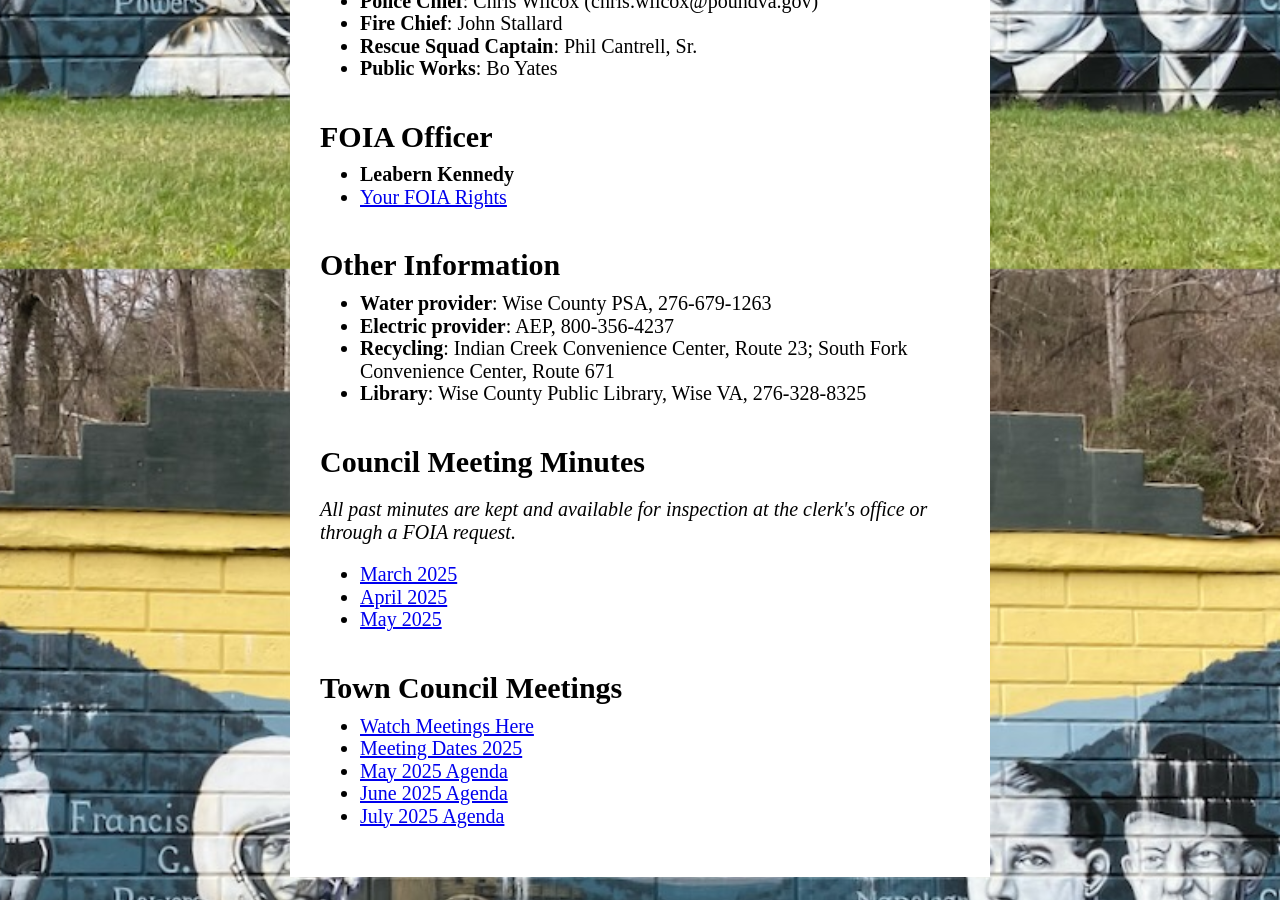
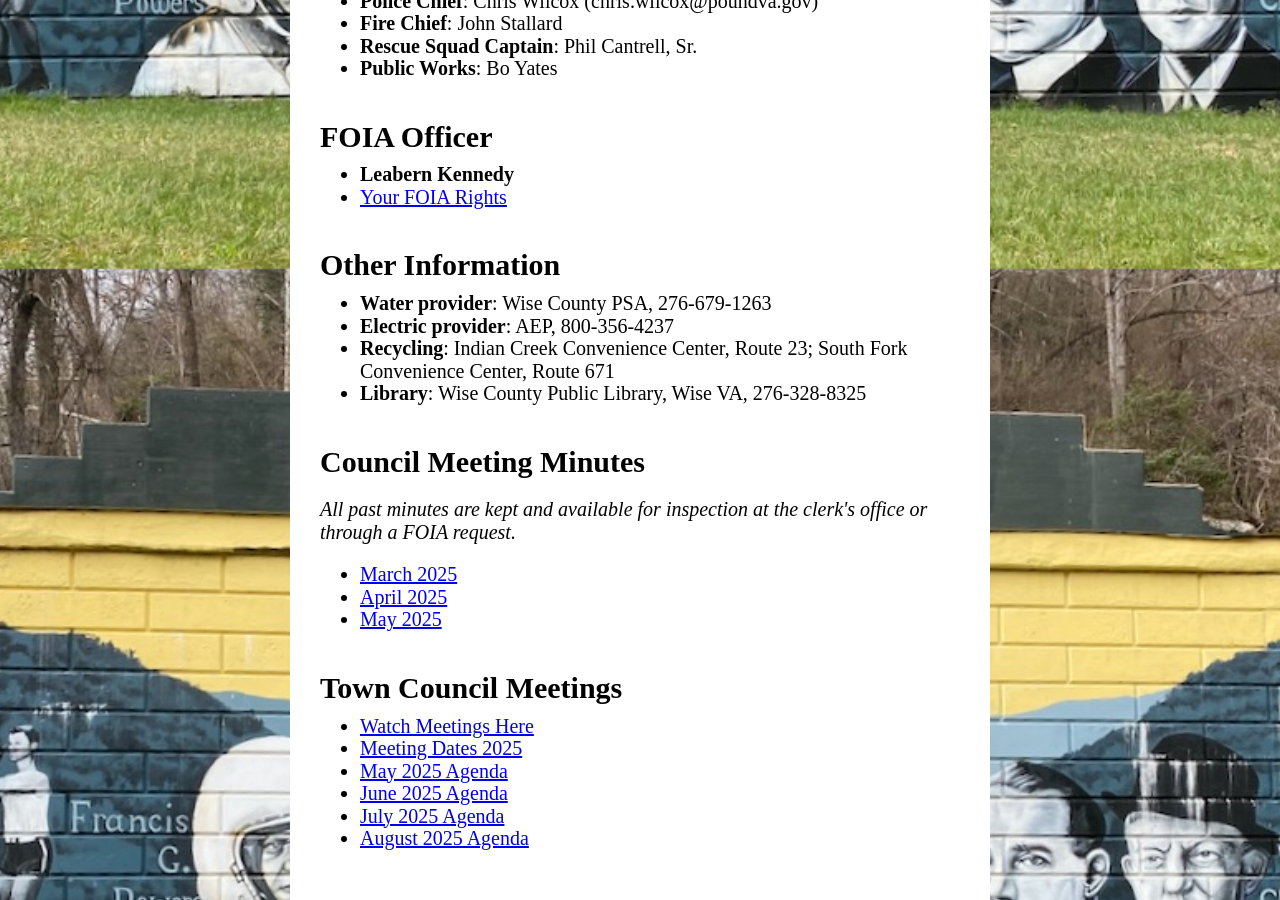
Before and after one commit to poundva/poundva.github.io, a Jekyll site: the page built from index.html, in a window 1280 px wide and 900 px high, scrolled down 2431 px. Built offline with Jekyll 4.4.1, drawn with Linux system fonts in a browser that asks for light colours; some web fonts are replaced.

Commit message:
Update index.html

```diff
--- a/index.html
+++ b/index.html
@@ -101,3 +101,4 @@ title: Home
     <li><a href="forms/AGENDA MAY 2025.pdf">May 2025 Agenda</a></li>
     <li><a href="forms/JUNE 2025 AGENDA.pdf">June 2025 Agenda</a></li>
     <li><a href="forms/JULY 2025 AGENDA (1).pdf">July 2025 Agenda</a></li>
+    <li><a href="forms/Pound August Agenda 8357.pdf">August 2025 Agenda</a></li>
```
